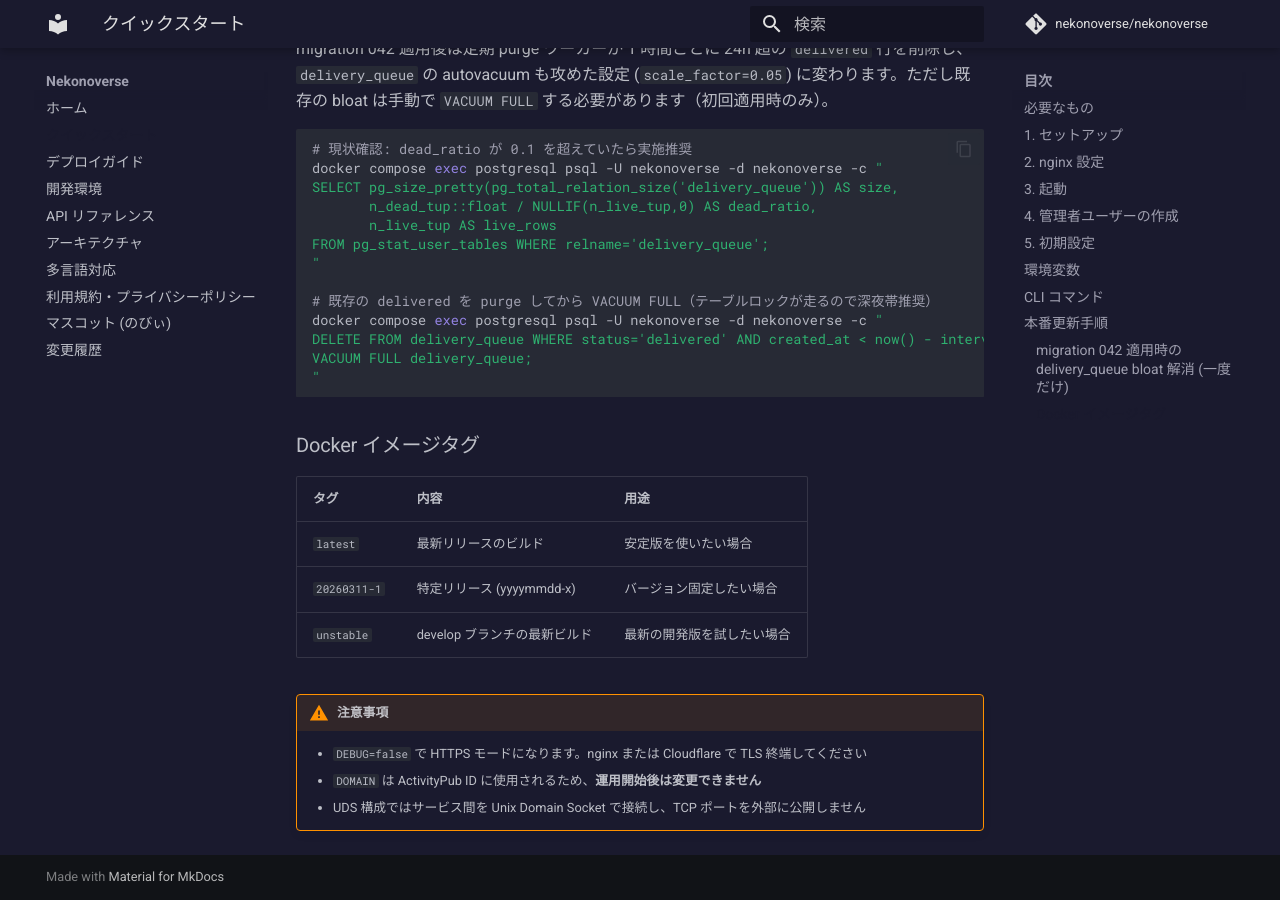
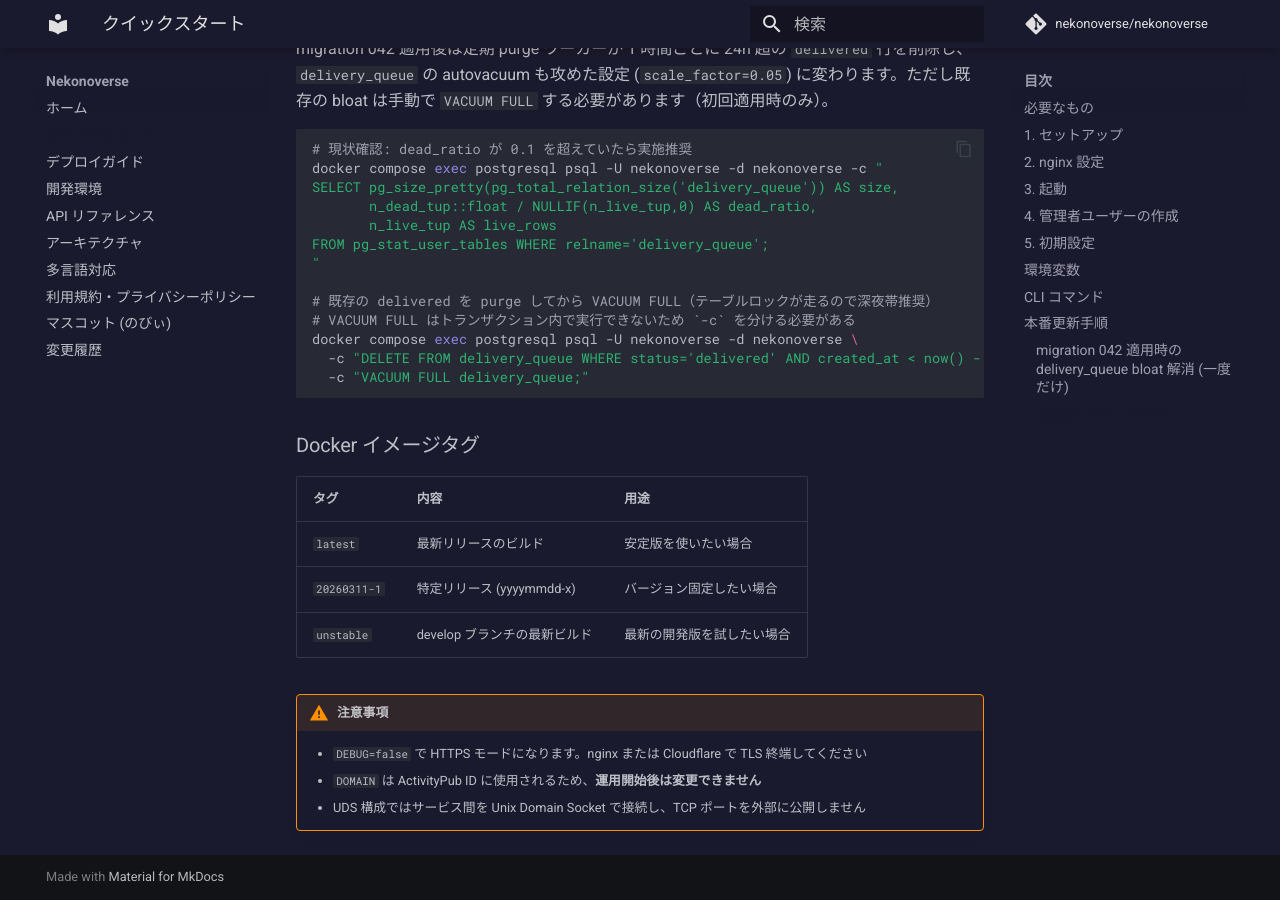
Before and after one commit to nekonoverse/nekonoverse, an MkDocs documentation site: the page built from docs/quickstart.md, in a window 1280 px wide and 900 px high, scrolled down 3415 px. Built offline with MkDocs 1.6.1 and Material for MkDocs 9.7.7, drawn with Linux system fonts in a browser that asks for light colours; comment, search, counter and statistics services are not loaded.

Commit message:
docs: VACUUM FULL 手順の psql コマンドを修正
複数文を 1 つの -c に渡すと psql が暗黙トランザクションで包むため
VACUUM FULL が "cannot run inside a transaction block" で落ちる。
-c を分けて別トランザクションで流すよう修正。

Co-Authored-By: Claude Opus 4.7 (1M context) <noreply@anthropic.com>

````diff
--- a/docs/quickstart.md
+++ b/docs/quickstart.md
@@ -137,10 +137,10 @@ FROM pg_stat_user_tables WHERE relname='delivery_queue';
 "
 
 # 既存の delivered を purge してから VACUUM FULL（テーブルロックが走るので深夜帯推奨）
-docker compose exec postgresql psql -U nekonoverse -d nekonoverse -c "
-DELETE FROM delivery_queue WHERE status='delivered' AND created_at < now() - interval '24 hours';
-VACUUM FULL delivery_queue;
-"
+# VACUUM FULL はトランザクション内で実行できないため `-c` を分ける必要がある
+docker compose exec postgresql psql -U nekonoverse -d nekonoverse \
+  -c "DELETE FROM delivery_queue WHERE status='delivered' AND created_at < now() - interval '24 hours';" \
+  -c "VACUUM FULL delivery_queue;"
 ```
 
 ### Docker イメージタグ
````
